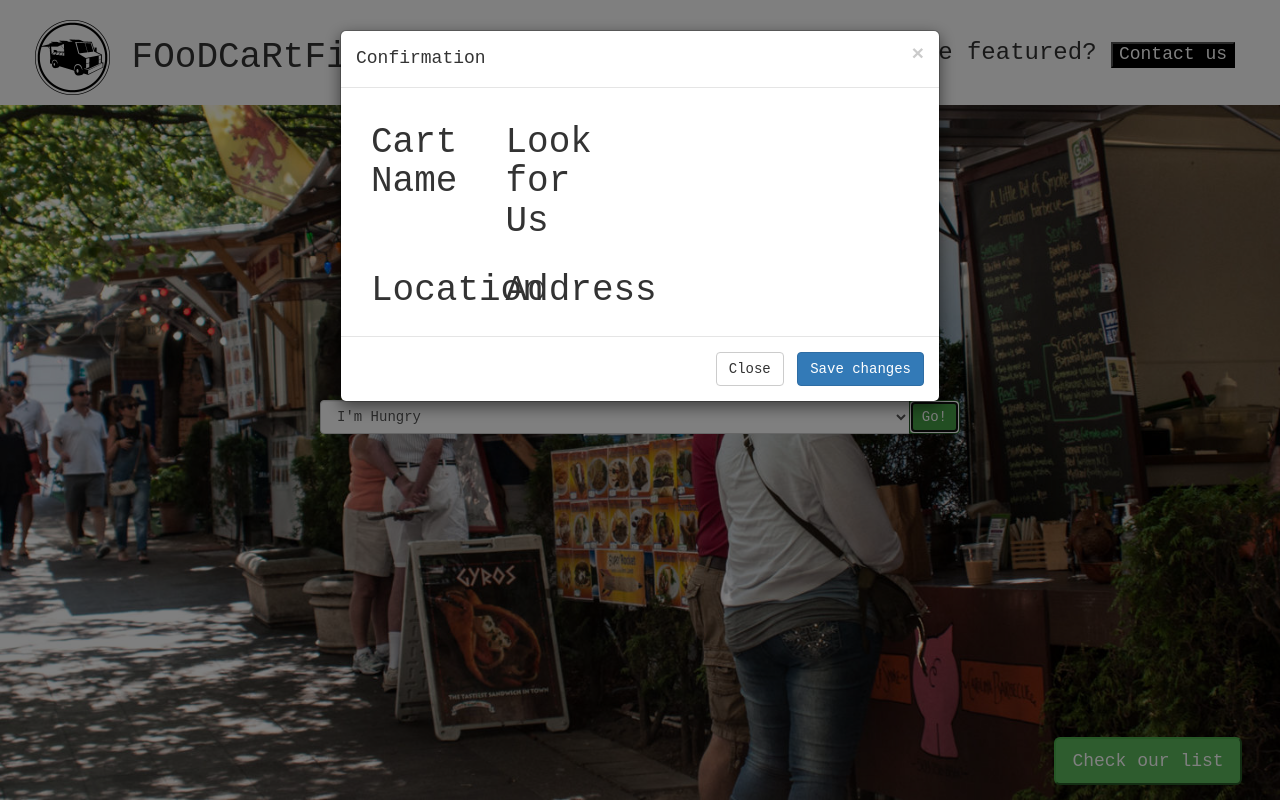
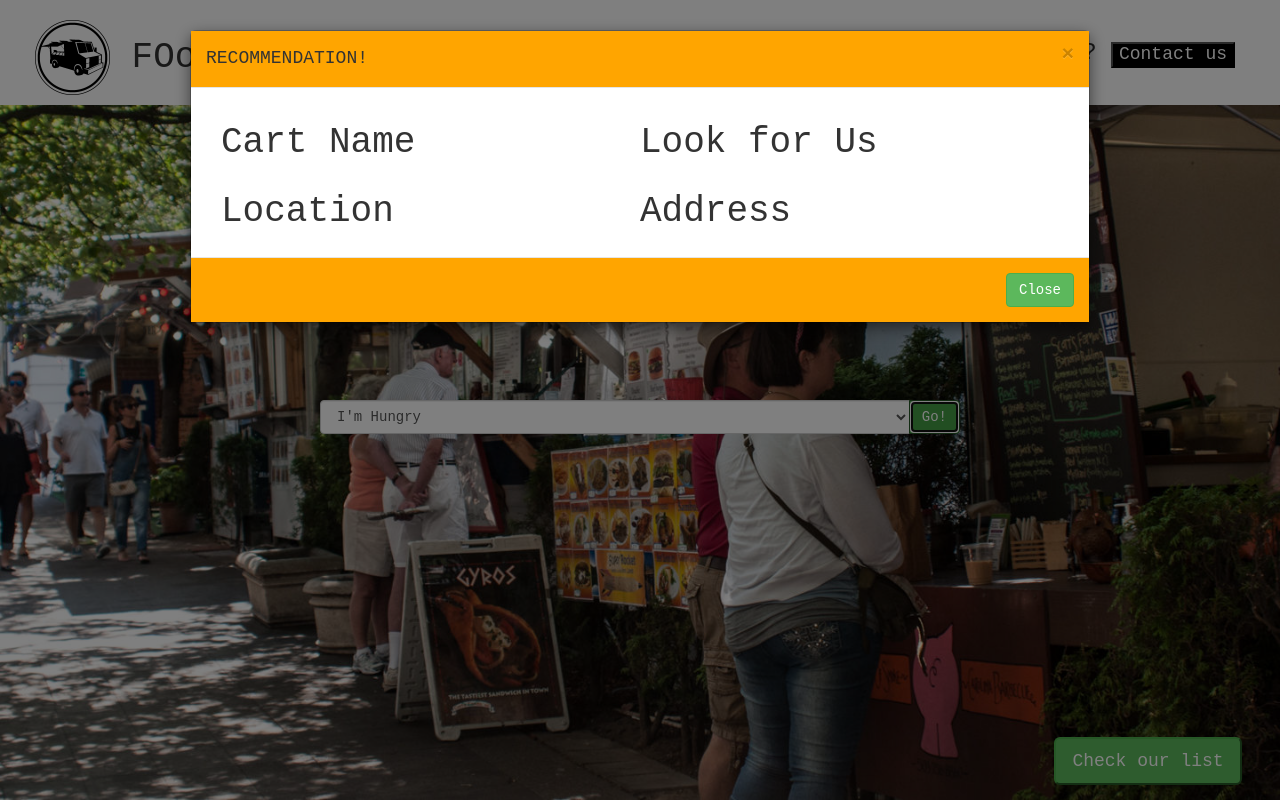
Before and after one commit to RxNunez/foodcart, a plain HTML site: page index.html in a window 1280 px wide. Both pictures are taken after a click on the button "Go!". Drawn offline with Linux system fonts and the light colour scheme; some packages are replaced by stand-ins of ours.

Commit message:
include modal syling and empty list.html

```diff
--- a/css/styles.css
+++ b/css/styles.css
@@ -114,3 +114,11 @@ input[type="email"]{
 #subject{
   background-color: #fff9e6;
 }
+
+.modal-header{
+  background-color: orange;
+}
+
+.modal-footer{
+  background-color: orange;
+}
--- a/index.html
+++ b/index.html
@@ -39,37 +39,37 @@
       </div>
     </div>
     <div id="myModal" class="modal fade">
-      <div class="modal-dialog">
+      <div class="modal-dialog modal-lg">
         <div class="modal-content">
           <div class="modal-header">
               <button type="button" class="close" data-dismiss="modal" aria-hidden="true">&times;</button>
-              <h4 class="modal-title">Confirmation</h4>
+              <h4 class="modal-title">RECOMMENDATION!</h4>
           </div>
           <div class="modal-body">
             <div class="row row1 container">
-              <div class="col-md-3">
+              <div class="col-md-6">
                 <h1 class="cartName">Cart Name</h1>
-                <p class="definition"></p>
+                <p class="name"></p>
               </div>
-              <div class="col-md-3">
+              <div class="col-md-6">
                 <h1 class="cartPic">Look for Us</h1>
-                <p class="definition"></p>
+                <p class="image"></p>
               </div>
             </div>
           <div class="row row2 container">
-            <div class="col-md-3">
+            <div class="col-md-6">
               <h1 class="cartMap">Location</h1>
-              <p class="definition"></p>
+              <p class="map"></p>
             </div>
-            <div class="col-md-3">
+            <div class="col-md-6">
               <h1 class="cartAddress">Address</h1>
-              <p class="definition"></p>
+              <p class="address"></p>
             </div>
           </div>
         </div>
           <div class="modal-footer">
-              <button type="button" class="btn btn-default" data-dismiss="modal">Close</button>
-              <button type="button" class="btn btn-primary">Save changes</button>
+              <button type="button" class="btn btn-success" data-dismiss="modal">Close</button>
+              <!-- <button type="button" class="btn btn-primary">Save changes</button> -->
           </div>
         </div>
       </div>
```
Also changed, not shown: list.html (added).
